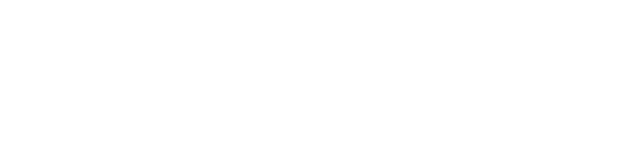
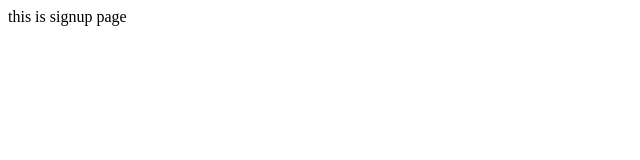
Before and after one commit to mithilavranade/trucker, a plain HTML site: page Src/signup.html in a window 1280 px wide. Shown: the whole page, without its empty margins (0-640 px from the left). Drawn offline with Linux system fonts and the light colour scheme.

Commit message:
Update signup.html

```diff
--- a/Src/signup.html
+++ b/Src/signup.html
@@ -5,5 +5,6 @@ signup page
 </title>
 </head>
 <body>
+  this is signup page
 </body>
 </html>
```
